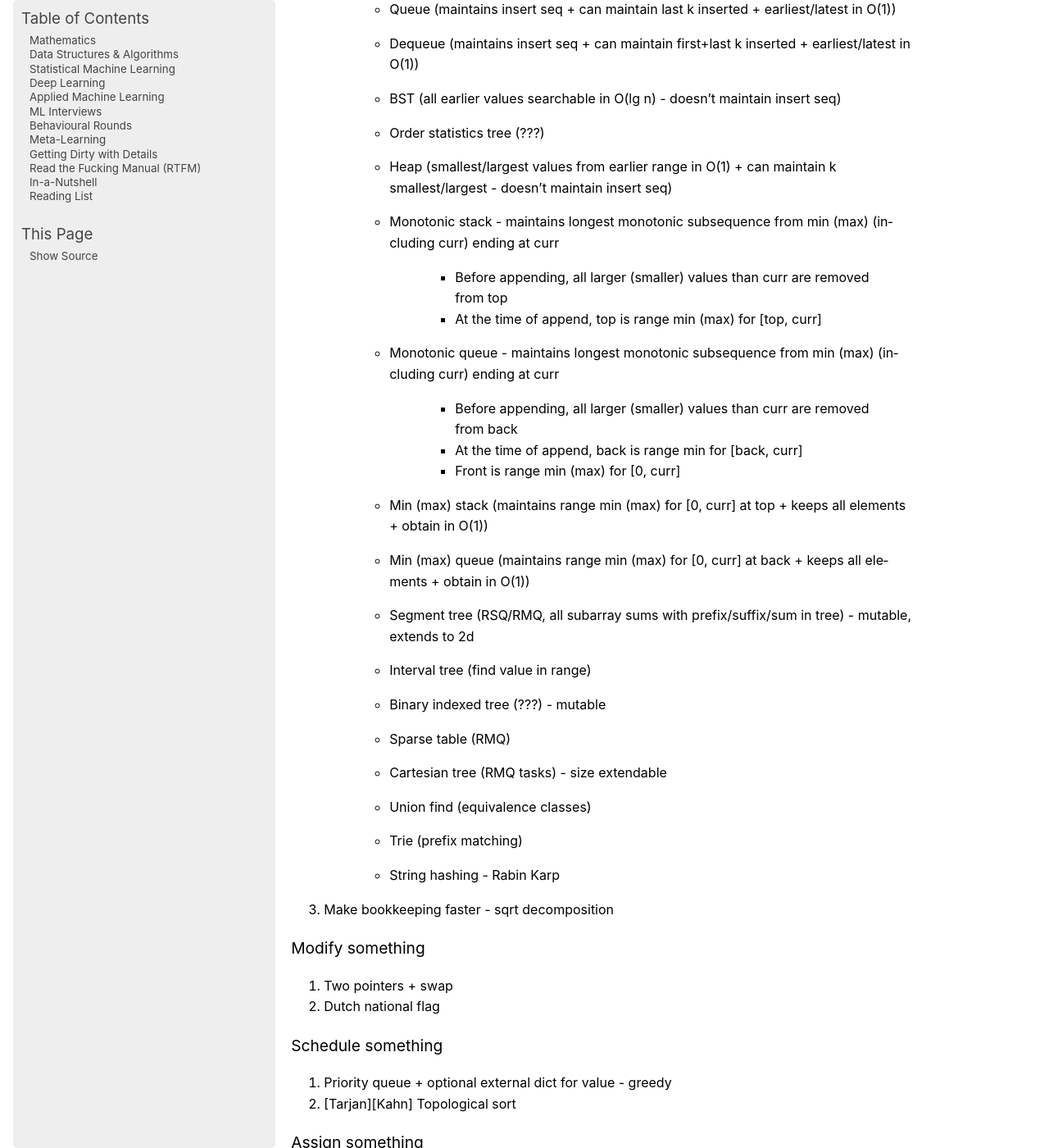
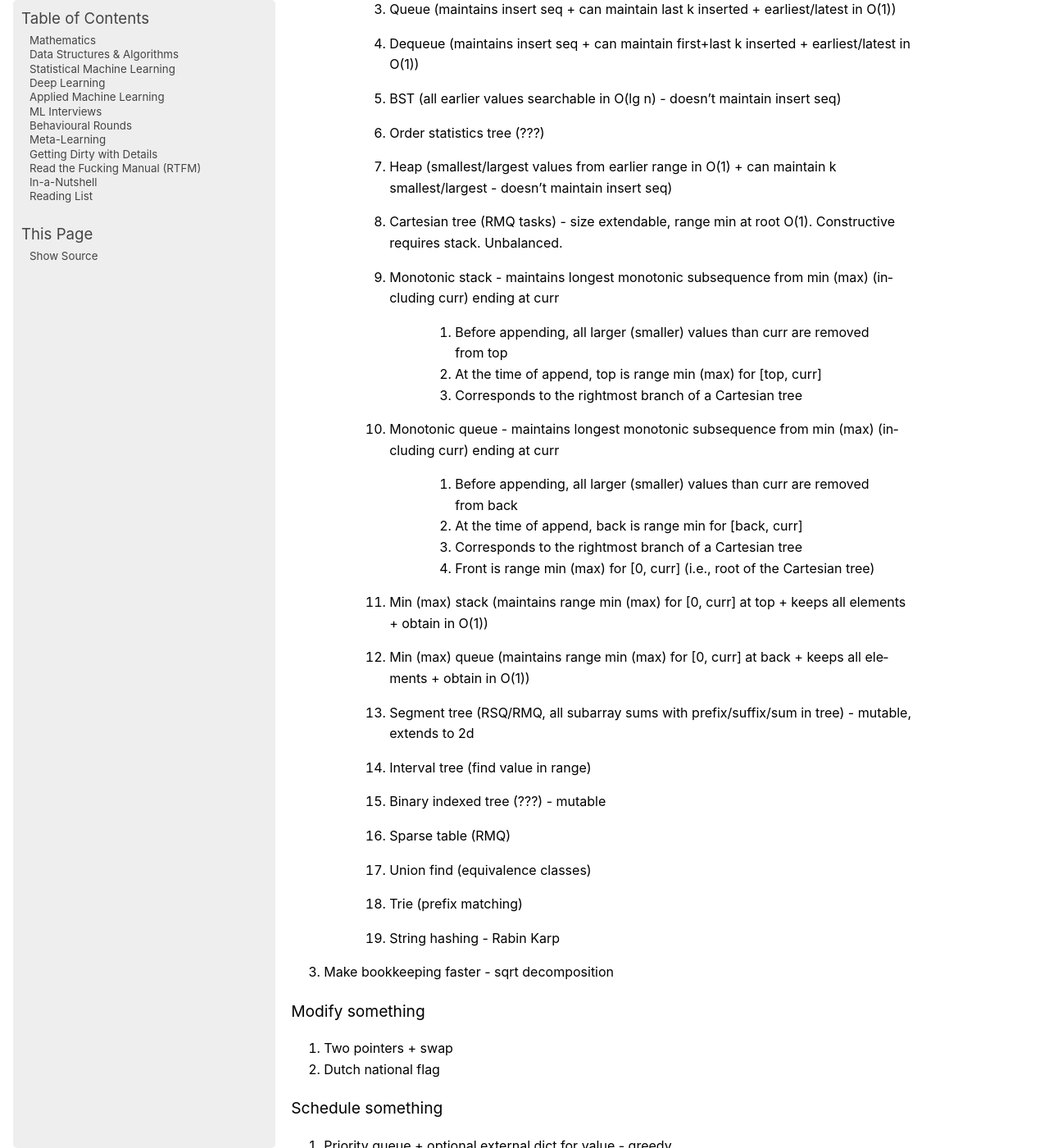
Before and after one commit to uselesstechjunks/leetcode, a Sphinx documentation site: the page built from docs/source/dsa/index.rst, in a window 1280 px wide and 1400 px high, scrolled down 2515 px. Shown: the whole window at 82% size. Built offline with Sphinx 7.4.7, drawn with Linux system fonts in a browser that asks for light colours; pages that are not in the unit, such as notebooks, are missing from menus; some of the changed text lies outside the part shown.

Commit message:
Update index.rst (#495)
* Update index.rst

* Update index.rst

* Update index.rst

* Update index.rst

* Add files via upload

* Update range.rst

```diff
--- /dev/null
+++ b/docs/source/code/largestareahist.py
@@ -0,0 +1,56 @@
+class TreeNode:
+    def __init__(self, idx):
+        self.idx = idx
+        self.left = None
+        self.right = None
+
+class CartesianTree:
+    def __init__(self, nums):
+        def construct(nums):
+            stack = []
+            for i in range(len(nums)):
+                last = None
+                while stack and nums[stack[-1].idx] > nums[i]:
+                    last = stack.pop()
+                curr = TreeNode(idx=i)
+                curr.left = last
+                if stack:
+                    stack[-1].right = curr
+                stack.append(curr)
+            return stack[0]
+        self.root = construct(nums)
+
+class Solution:
+    def cartesianTreeSolution(self, heights):
+        root = CartesianTree(heights).root
+        def impl(root, l, r):
+            nonlocal heights
+            if root is None:
+                return 0
+            minHeight = heights[root.idx]
+            currArea = (r-l+1) * minHeight
+            leftMaxArea = impl(root.left, l, root.idx-1)
+            rightMaxArea = impl(root.right, root.idx+1, r)
+            return max(currArea, leftMaxArea, rightMaxArea)
+        return impl(root, 0, len(heights)-1)
+
+    def simplified(self, heights):
+        stack = [-1]
+        maxArea = 0
+        for i in range(len(heights)):
+            while stack[-1] > -1 and heights[stack[-1]] > heights[i]:
+                height = heights[stack.pop()]
+                # everything else on stack is smaller than popped
+                # popped is the shortest between [top+1, curr-1]
+                width = i - stack[-1] - 1
+                maxArea = max(maxArea, width*height)
+            stack.append(i)
+        while stack[-1] > -1:
+            height = heights[stack.pop()]
+            # top is the shortest between [top+1, end]
+            width = len(heights) - stack[-1] - 1
+            maxArea = max(maxArea, width*height)
+        return maxArea
+
+    def largestRectangleArea(self, heights: List[int]) -> int:
+        return self.simplified(heights)
--- a/docs/source/dsa/index.rst
+++ b/docs/source/dsa/index.rst
@@ -39,43 +39,45 @@ Find something
 ---------------------------------------------------------------------------------
 #. Ordered?
 
-	- Valuex explicit - vanilla Binary search.
-	- Values NOT explicit
+	#. Values explicit - vanilla Binary search.
+	#. Values NOT explicit
 
-		- Values bounded? Binary search on range. Condition check O(T(n)) -> total T(n)lg(W), W=precision
-		- Bounded either above/below? One way binary search from one end - move from i -> 2i or i -> i/2
-		- Target forms a convex function? Optimal exists at root?
+		#. Values bounded? Binary search on range. Condition check O(T(n)) -> total T(n)lg(W), W=precision
+		#. Bounded either above/below? One way binary search from one end - move from i -> 2i or i -> i/2
+		#. Target forms a convex function? Optimal exists at root?
 
-			- Can compute gradient? GD.
-			- Can compute Hessian? Newton.
+			#. Can compute gradient? GD.
+			#. Can compute Hessian? Newton.
 #. Unordered? (a) Linear search (b) divide & conquer (c) use bookkeeping techniques.
 
-	- Hashmap (freq count, detect earlier occurance, obtain earliest/latest occurance)
-	- Stack (maintains insert seq in rev + can maintain first k inserted + latest in O(1))
-	- Queue (maintains insert seq + can maintain last k inserted + earliest/latest in O(1))
-	- Dequeue (maintains insert seq + can maintain first+last k inserted + earliest/latest in O(1))
-	- BST (all earlier values searchable in O(lg n) - doesn't maintain insert seq)
-	- Order statistics tree (???)
-	- Heap (smallest/largest values from earlier range in O(1) + can maintain k smallest/largest - doesn't maintain insert seq)
-	- Monotonic stack - maintains longest monotonic subsequence from min (max) (including curr) ending at curr
+	#. Hashmap (freq count, detect earlier occurance, obtain earliest/latest occurance)
+	#. Stack (maintains insert seq in rev + can maintain first k inserted + latest in O(1))
+	#. Queue (maintains insert seq + can maintain last k inserted + earliest/latest in O(1))
+	#. Dequeue (maintains insert seq + can maintain first+last k inserted + earliest/latest in O(1))
+	#. BST (all earlier values searchable in O(lg n) - doesn't maintain insert seq)
+	#. Order statistics tree (???)
+	#. Heap (smallest/largest values from earlier range in O(1) + can maintain k smallest/largest - doesn't maintain insert seq)
+	#. Cartesian tree (RMQ tasks) - size extendable, range min at root O(1). Constructive requires stack. Unbalanced.
+	#. Monotonic stack - maintains longest monotonic subsequence from min (max) (including curr) ending at curr
 
-		- Before appending, all larger (smaller) values than curr are removed from top
-		- At the time of append, top is range min (max) for [top, curr]
-	- Monotonic queue - maintains longest monotonic subsequence from min (max) (including curr) ending at curr
+		#. Before appending, all larger (smaller) values than curr are removed from top
+		#. At the time of append, top is range min (max) for [top, curr]
+		#. Corresponds to the rightmost branch of a Cartesian tree
+	#. Monotonic queue - maintains longest monotonic subsequence from min (max) (including curr) ending at curr
 
-		- Before appending, all larger (smaller) values than curr are removed from back
-		- At the time of append, back is range min for [back, curr]
-		- Front is range min (max) for [0, curr]
-	- Min (max) stack (maintains range min (max) for [0, curr] at top + keeps all elements + obtain in O(1))
-	- Min (max) queue (maintains range min (max) for [0, curr] at back + keeps all elements + obtain in O(1))
-	- Segment tree (RSQ/RMQ, all subarray sums with prefix/suffix/sum in tree) - mutable, extends to 2d
-	- Interval tree (find value in range)
-	- Binary indexed tree (???) - mutable
-	- Sparse table (RMQ)
-	- Cartesian tree (RMQ tasks) - size extendable
-	- Union find (equivalence classes)
-	- Trie (prefix matching)
-	- String hashing - Rabin Karp
+		#. Before appending, all larger (smaller) values than curr are removed from back
+		#. At the time of append, back is range min for [back, curr]
+		#. Corresponds to the rightmost branch of a Cartesian tree
+		#. Front is range min (max) for [0, curr] (i.e., root of the Cartesian tree)
+	#. Min (max) stack (maintains range min (max) for [0, curr] at top + keeps all elements + obtain in O(1))
+	#. Min (max) queue (maintains range min (max) for [0, curr] at back + keeps all elements + obtain in O(1))
+	#. Segment tree (RSQ/RMQ, all subarray sums with prefix/suffix/sum in tree) - mutable, extends to 2d
+	#. Interval tree (find value in range)
+	#. Binary indexed tree (???) - mutable
+	#. Sparse table (RMQ)
+	#. Union find (equivalence classes)
+	#. Trie (prefix matching)
+	#. String hashing - Rabin Karp
 #. Make bookkeeping faster - sqrt decomposition
 
 Modify something
@@ -97,27 +99,27 @@ Optimise something
 ---------------------------------------------------------------------------------
 #. DP - Classic problems
 
-	- 0-1 knapsack
-	- Complete knapsack
-	- Multiple knapsack
-	- Monotone queue optimization
-	- Subset sum
-	- Longest common subsequence
-	- Longest increasing subsequence (LIS)
-	- Longest palindromic subsequence
-	- Rod cutting
-	- Edit distance
-	- Counting paths in a 2D array
-	- Longest Path in DAG
-	- Divide and conquer DP
-	- Knuth's optimisation
-	- ASSP [Floyd Warshall]
+	#. 0-1 knapsack
+	#. Complete knapsack
+	#. Multiple knapsack
+	#. Monotone queue optimization
+	#. Subset sum
+	#. Longest common subsequence
+	#. Longest increasing subsequence (LIS)
+	#. Longest palindromic subsequence
+	#. Rod cutting
+	#. Edit distance
+	#. Counting paths in a 2D array
+	#. Longest Path in DAG
+	#. Divide and conquer DP
+	#. Knuth's optimisation
+	#. ASSP [Floyd Warshall]
 #. Greedy
 
-	- Two pointers
-	- Sliding window
-	- Shortest path - SSSP [Dijkstra][Bellman Ford]
-	- Lightest edge - MST [Prim][Kruskal]
+	#. Two pointers
+	#. Sliding window
+	#. Shortest path - SSSP [Dijkstra][Bellman Ford]
+	#. Lightest edge - MST [Prim][Kruskal]
 
 Check connectivity, grouping & cyclic dependencies
 ---------------------------------------------------------------------------------
@@ -132,21 +134,21 @@ Check connectivity, grouping & cyclic dependencies
 
 Combinatorial problems
 ---------------------------------------------------------------------------------
-- Backtracking
+#. Backtracking
 
 Design problems
 ---------------------------------------------------------------------------------
-- Mostly bookkeeping
+#. Mostly bookkeeping
 
 Validate/parse something
 ---------------------------------------------------------------------------------
-- Stack
+#. Stack
 
 Involves intervals
 ---------------------------------------------------------------------------------
-- Sort them - overlap check left-end >= right-start
-- Sort by start - benefit (???)
-- Sort by end - benefit (???)
+#. Sort them - overlap check left-end >= right-start
+#. Sort by start - benefit (???)
+#. Sort by end - benefit (???)
 
 Common Problems
 ---------------------------------------------------------------------------------
```
Also changed, not shown: docs/source/dsa/range.rst (+7 -0 lines).
